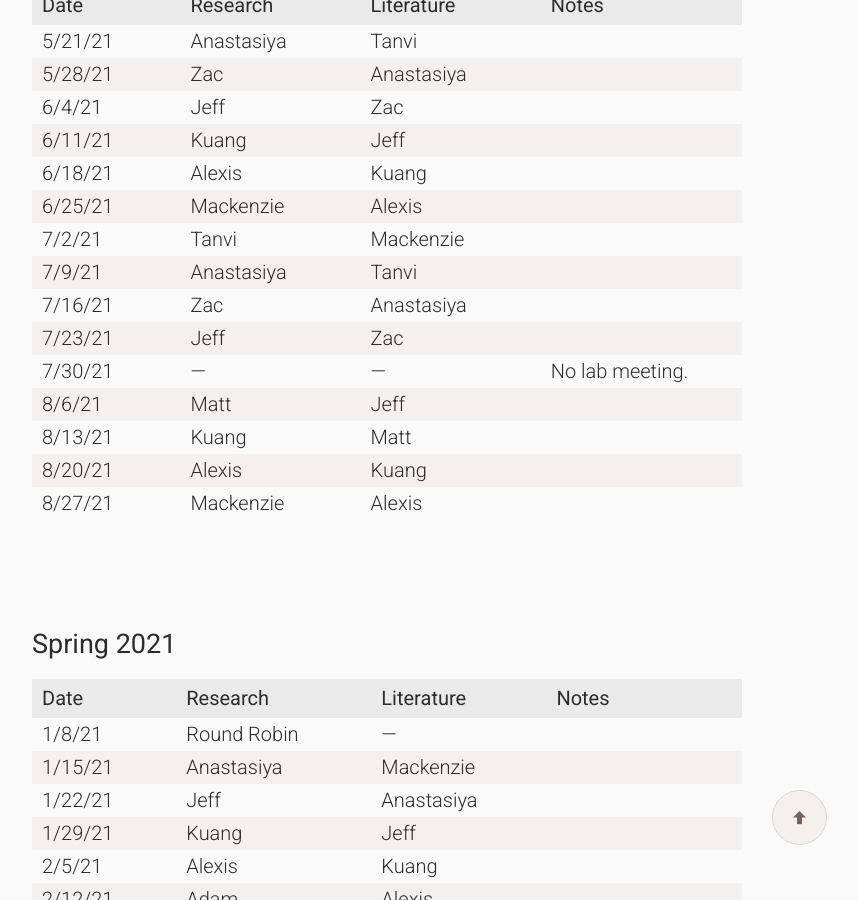
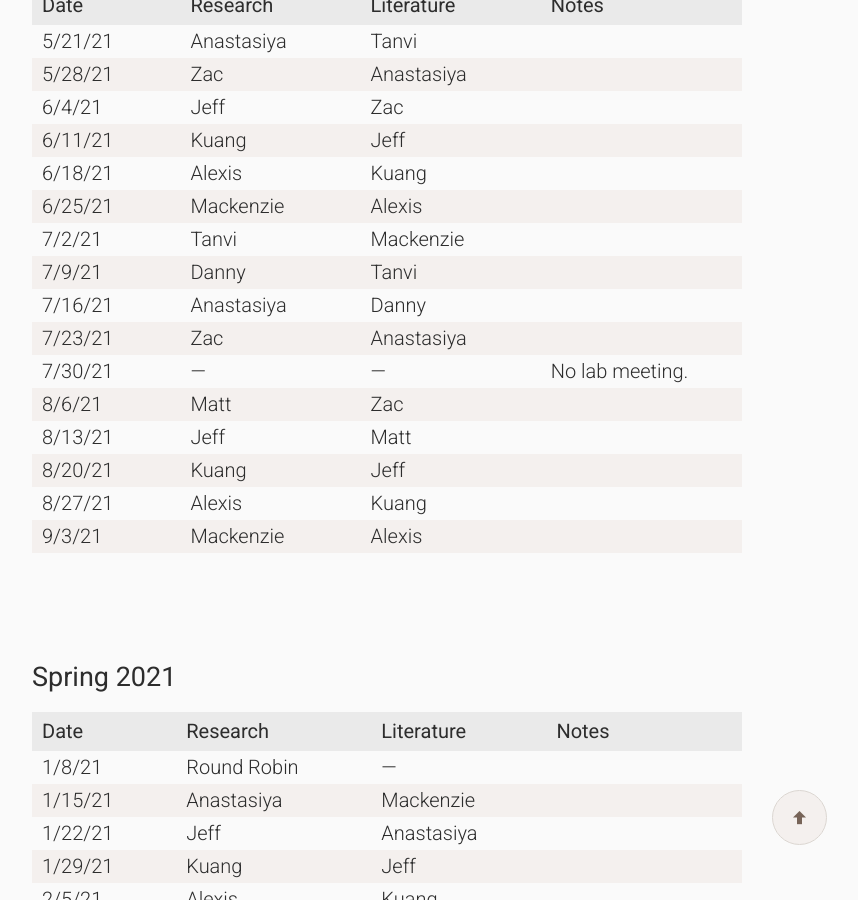
Before and after one commit to wilkelab/wilkelab.github.io, a Jekyll site: the page built from lab_meetings.md, in a window 1280 px wide and 900 px high, scrolled down 328 px. Shown: the whole window, without its empty margins (253-1111 px from the left). Built offline with Jekyll 4.4.1, drawn with Linux system fonts in a browser that asks for light colours; nearby versions of some CDN libraries.

Commit message:
Added Danny to schedule

```diff
--- a/lab_meetings.md
+++ b/lab_meetings.md
@@ -19,14 +19,15 @@ Lab meetings are held Fridays from 11 AM -- 12:30 PM in MBB 3.204.
 | 6/18/21 || Alexis || Kuang ||
 | 6/25/21 || Mackenzie || Alexis ||
 | 7/2/21 || Tanvi || Mackenzie ||
-| 7/9/21 || Anastasiya || Tanvi ||
-| 7/16/21 || Zac || Anastasiya ||
-| 7/23/21 || Jeff || Zac ||
+| 7/9/21 || Danny || Tanvi
+| 7/16/21 || Anastasiya || Danny ||
+| 7/23/21 || Zac || Anastasiya ||
 | 7/30/21 || --- || --- || No lab meeting.
-| 8/6/21 || Matt || Jeff ||
-| 8/13/21 || Kuang || Matt ||
-| 8/20/21 || Alexis || Kuang ||
-| 8/27/21 || Mackenzie || Alexis ||
+| 8/6/21 || Matt || Zac ||
+| 8/13/21 || Jeff || Matt ||
+| 8/20/21 || Kuang || Jeff ||
+| 8/27/21 || Alexis || Kuang ||
+| 9/3/21 || Mackenzie || Alexis ||
 |------+---+--------------------+---+----------------------+---+-------|
 {:.widetable}
 
```
